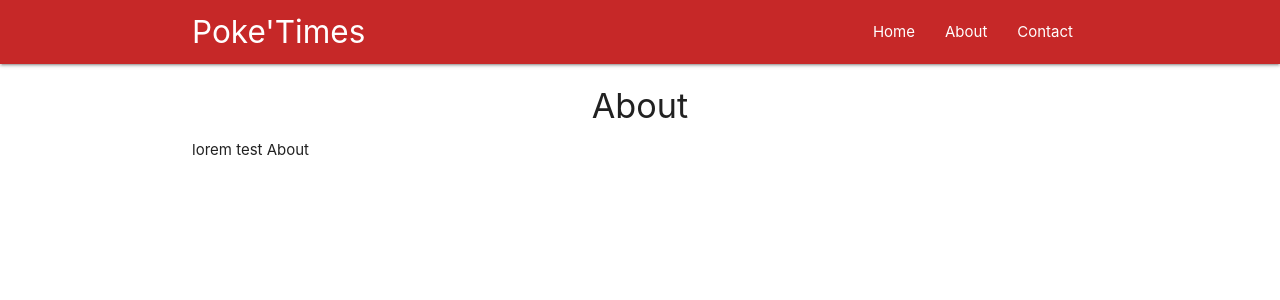
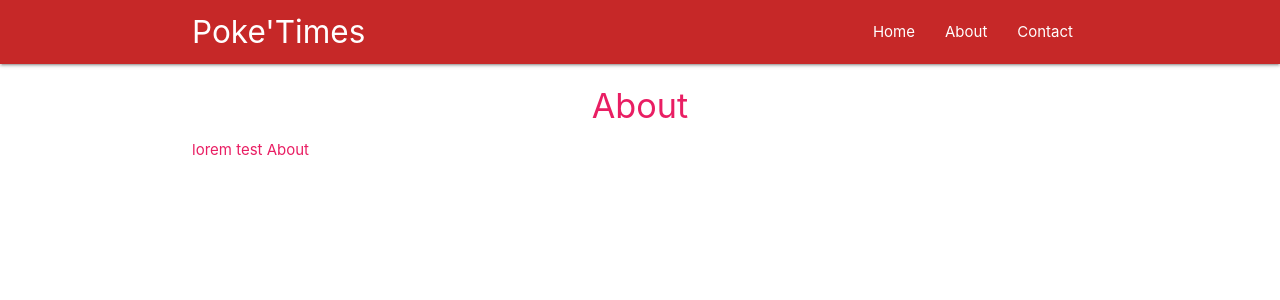
Before and after one commit to ferus2306/poke-times-react, a React (Create React App) app: page /about in a window 1280 px wide. Shown: the top 300 px of the page. Built offline with nearby package versions, Linux system fonts and the light colour scheme.

Commit message:
random text color selected on every load

```diff
--- a/src/components/About.js
+++ b/src/components/About.js
@@ -1,4 +1,5 @@
 import React from 'react'
+import Rainbow from '../hoc/Rainbow'
 
 
 const About = () => {
@@ -10,4 +11,4 @@
     )
 }
 
-export default About
+export default Rainbow(About)
--- a/src/components/Navbar.js
+++ b/src/components/Navbar.js
@@ -1,3 +1,4 @@
+/* eslint-disable jsx-a11y/anchor-is-valid */
 import React from 'react'
 import { Link, NavLink, withRouter } from 'react-router-dom'
 
--- /dev/null
+++ b/src/hoc/Rainbow.js
@@ -0,0 +1,19 @@
+import React from 'react';
+
+
+const Rainbow = (WrappedComponent) => {
+
+    const colours = ['red', 'pink', 'orange', 'green', 'yellow'];
+    const randomColour = colours[Math.floor(Math.random() * 5)]
+    const className = randomColour + '-text';
+
+    return (props) => {
+        return (
+            <div className = {className}>
+                <WrappedComponent {...props}/>
+            </div>
+        )
+    }
+}
+
+export default Rainbow;
```
